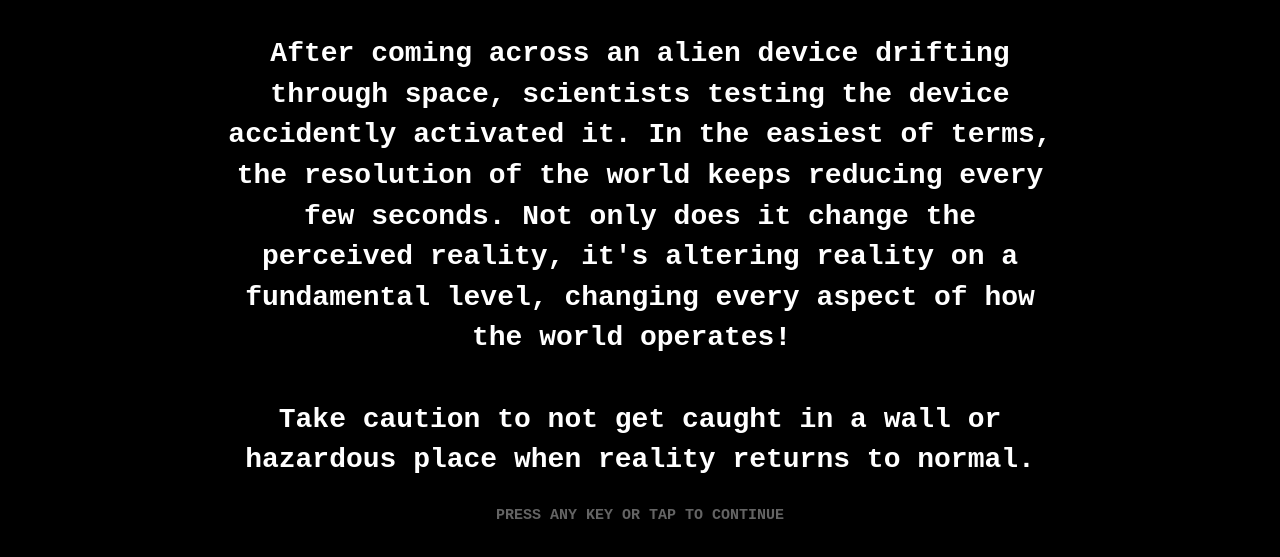
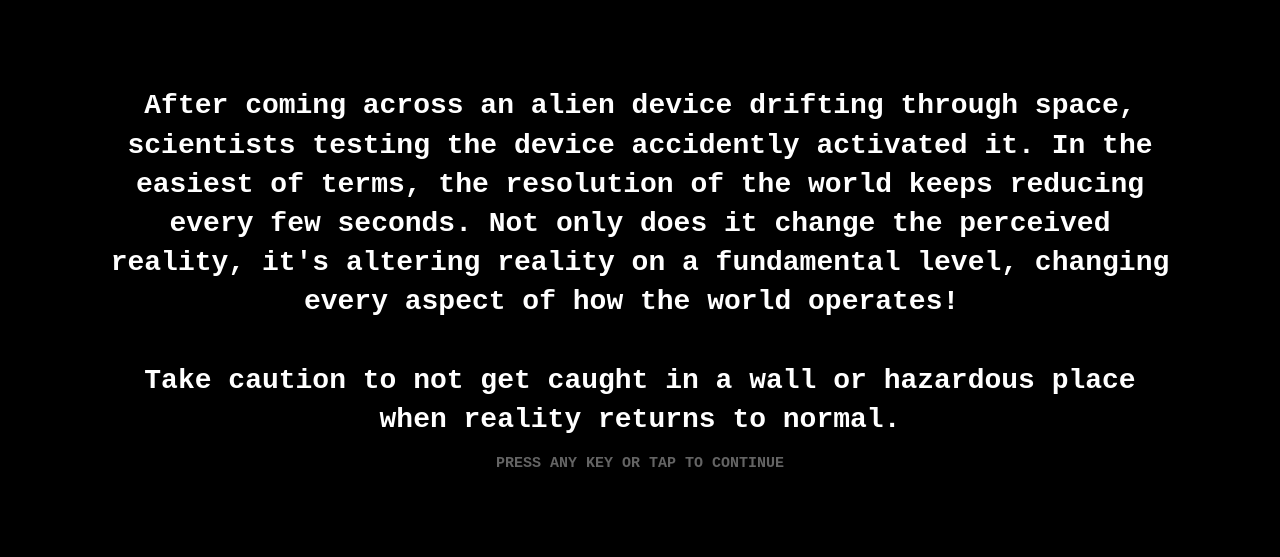
Before and after one commit to camcliff1432/res-swap, a plain HTML site: page index.html in a window 1280 px wide. Shown: the part 121-678 px from the top of the page. Drawn offline with Linux system fonts and the light colour scheme.

Commit message:
Story screens fit the screen; sign text below the counter

```diff
--- a/index.html
+++ b/index.html
@@ -87,12 +87,12 @@
   }
   /* A story screen: the folder's text, over everything, until a key or a tap. */
   #story {
-    display: none; position: fixed; inset: 0; z-index: 6; flex-direction: column; align-items: center; justify-content: center; gap: 2em;
-    padding: 24px; box-sizing: border-box; background: #000; text-align: center; touch-action: none; overflow: hidden;
+    display: none; position: fixed; inset: 0; z-index: 6; flex-direction: column; align-items: center; justify-content: center; gap: 1.2em;
+    padding: max(12px, env(safe-area-inset-top)) max(20px, env(safe-area-inset-right)) max(12px, env(safe-area-inset-bottom)) max(20px, env(safe-area-inset-left)); box-sizing: border-box; background: #000; text-align: center; touch-action: none; overflow: hidden;
   }
-  /* (sized by the smaller of the screen's width and height, so a long text still fits a phone held sideways) */
-  #story-text { max-width: 30em; font: bold clamp(13px, min(3vw, 4.6vh), 28px)/1.45 monospace; color: #fff; white-space: pre-wrap; }
-  #story-go { font: bold clamp(11px, 1.6vw, 15px) monospace; color: rgba(255, 255, 255, 0.55); animation: pulse 0.9s ease-in-out infinite alternate; }
+  /* (the size here is the largest; game.js makes the text smaller until the whole screen, with the line below it, fits) */
+  #story-text { max-width: min(100%, 38em); font: bold clamp(13px, min(3vw, 4.6vh), 28px)/1.4 monospace; color: #fff; white-space: pre-wrap; }
+  #story-go { flex: none; font: bold clamp(11px, 1.6vw, 15px) monospace; color: rgba(255, 255, 255, 0.55); animation: pulse 0.9s ease-in-out infinite alternate; }
   #menu {
     display: none; position: fixed; inset: 0; z-index: 5; align-items: center; justify-content: center;
     background: rgba(0, 0, 0, 0.75);
--- a/src/game.js
+++ b/src/game.js
@@ -175,12 +175,22 @@ async function main() {
   // of the game, finishing the level before it, picking it in the menu), not when the room restarts.
   const storyEl = document.getElementById('story'), storyText = document.getElementById('story-text');
   let storyOpen = false, storyAt = 0, storyRoom = -1;
+  // The text is made smaller, a pixel at a time, until the screen holds all of it and the "tap to continue" line (a phone held
+  // sideways in a browser has little height). Done again when the screen changes size or is turned.
+  const fitStory = () => {
+    if (storyEl.style.display !== 'flex') return;
+    storyText.style.fontSize = '';
+    let size = parseFloat(getComputedStyle(storyText).fontSize);
+    while (size > 8 && storyEl.scrollHeight > storyEl.clientHeight) storyText.style.fontSize = `${--size}px`;
+  };
+  window.addEventListener('resize', fitStory);
   const openStory = (room) => {
     const text = folderIntro(index, room);
     if (!text) return;
     storyText.textContent = text;
     storyEl.style.display = 'flex';
     storyOpen = true; storyAt = performance.now();
+    fitStory();
     actions.releaseAll(); slider.cancel();
   };
   const closeStory = () => {
```
